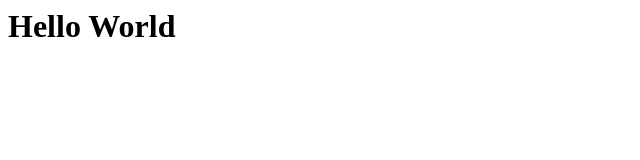
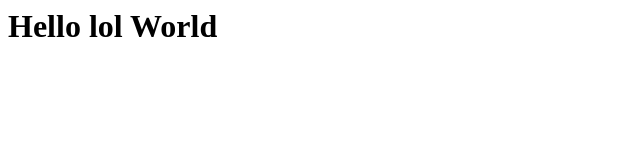
Before and after one commit to charlotmck/hello-world, a plain HTML site: page index.html in a window 1280 px wide. Shown: the whole page, without its empty margins (0-640 px from the left). Drawn offline with Linux system fonts and the light colour scheme.

Commit message:
Update index.html

```diff
--- a/index.html
+++ b/index.html
@@ -1 +1 @@
-<h1>Hello World</h1>
+<h1>Hello lol World</h1>
```
